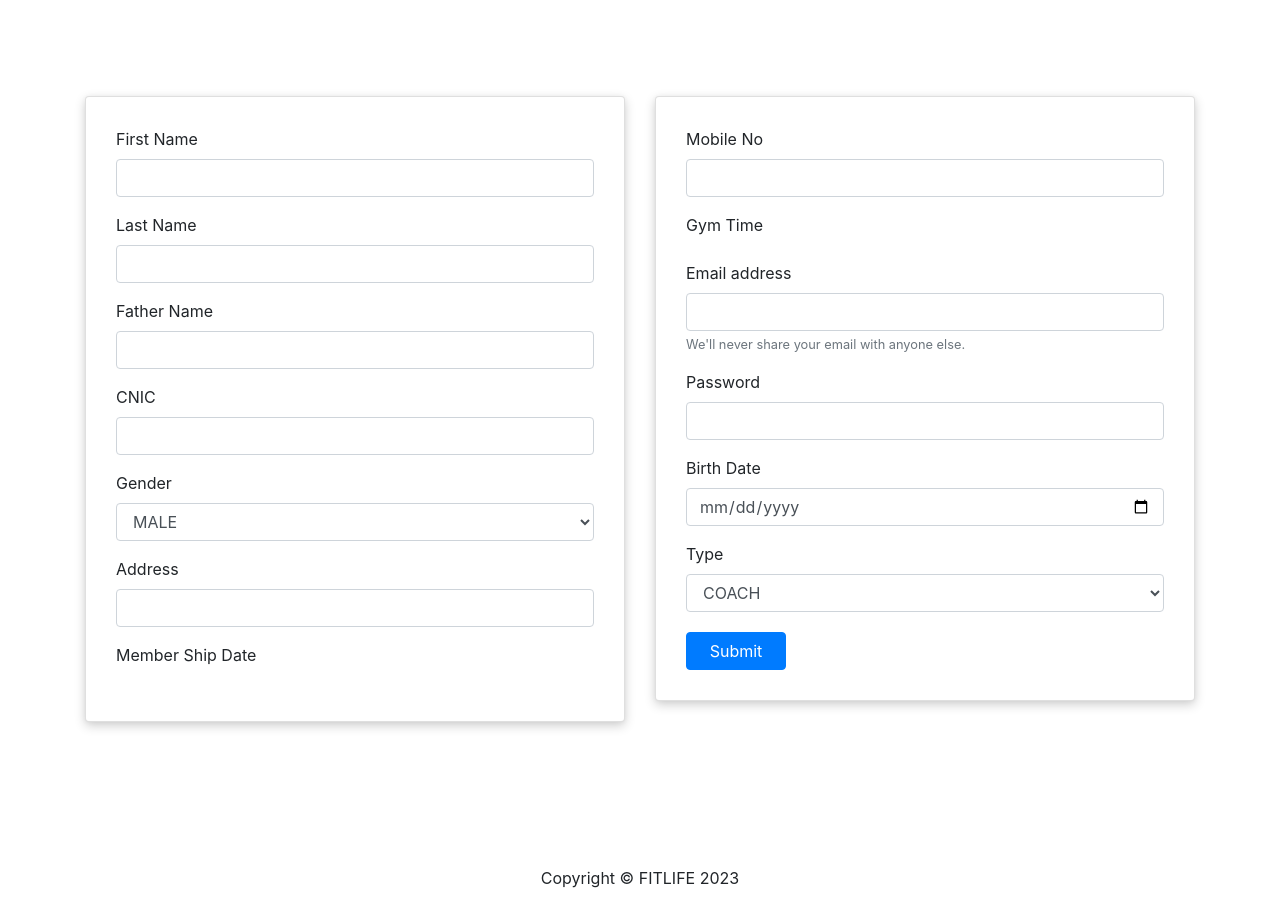
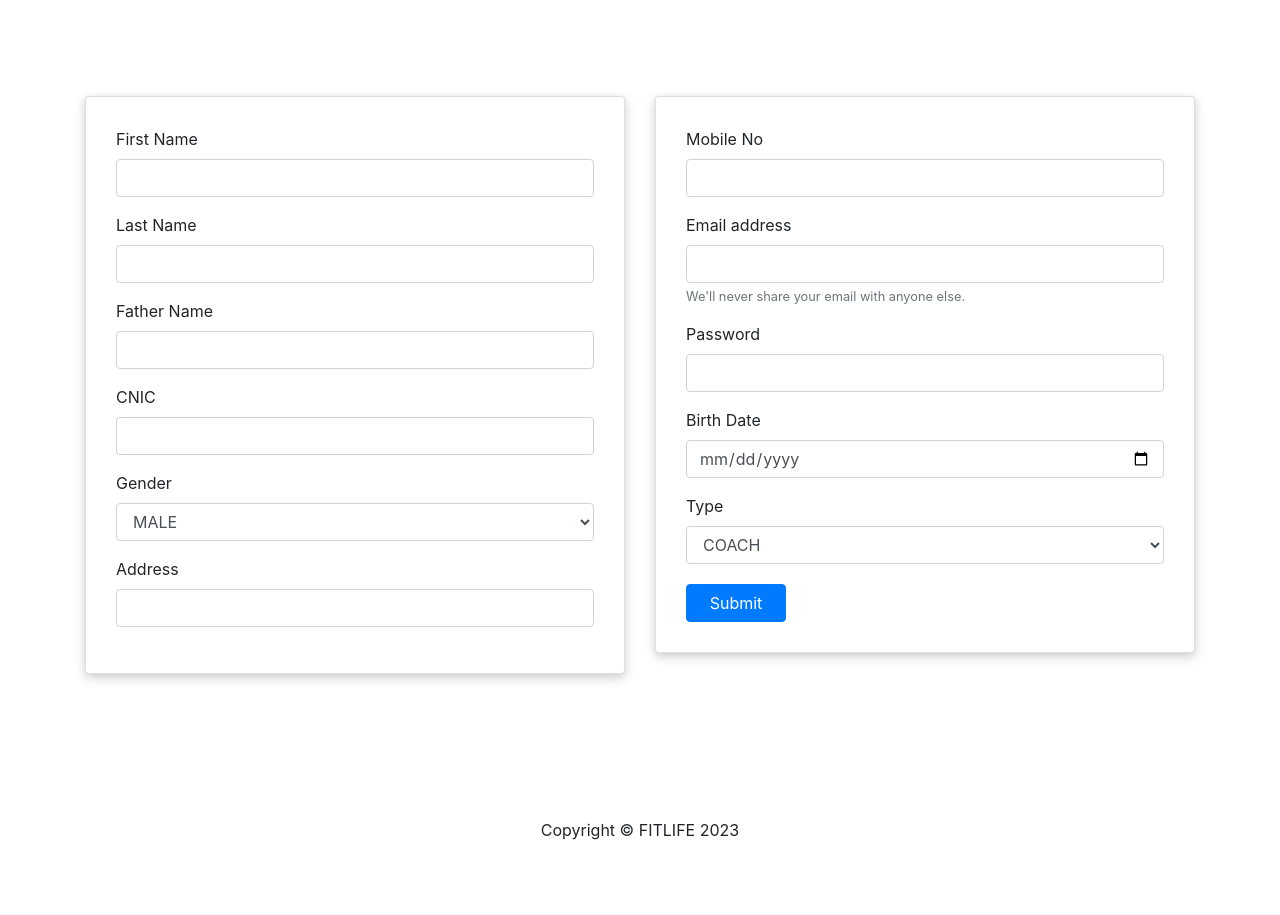
Before and after one commit to abidgulshahid/gym-management, a Django app: page /signup/ in a window 1280 px wide. Shown: the part 40-955 px from the top of the page. After the commit the page ends 880 px from the top, so only its background shows below. Run offline with Django 4.2, Linux system fonts and the light colour scheme; some libraries are stand-ins or nearby versions.

Commit message:
Update signup.html

```diff
--- a/gym_users/templates/gym_users/signup.html
+++ b/gym_users/templates/gym_users/signup.html
@@ -52,11 +52,7 @@
                                 {{form.address}}
 
   </div>
-                                              <div class="form-group">
-    <label for="exampleInputEmail1">Member Ship Date</label>
-                                {{form.memebership_date}}
 
-  </div>
 
 
 
@@ -71,11 +67,7 @@
 
   </div>
 
-       <div class="form-group">
-    <label for="exampleInputEmail1">Gym Time</label>
-                                {{form.gym_time}}
 
-  </div>
 
                             <div class="form-group">
     <label for="exampleInputEmail1">Email address</label>
```
